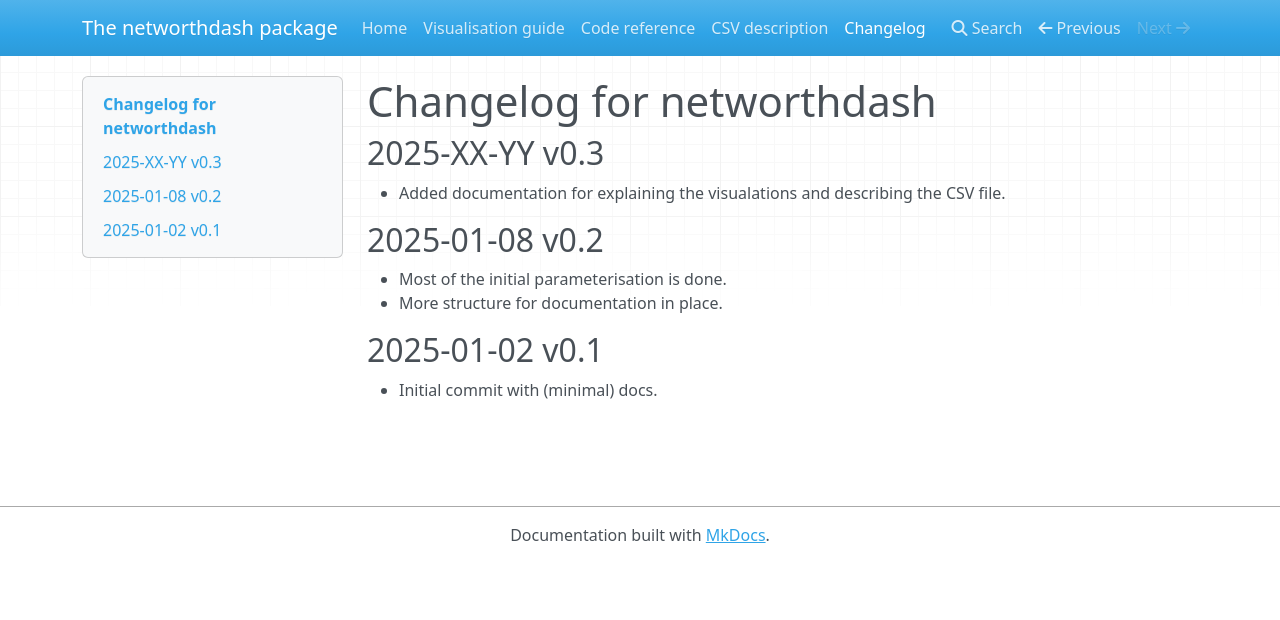
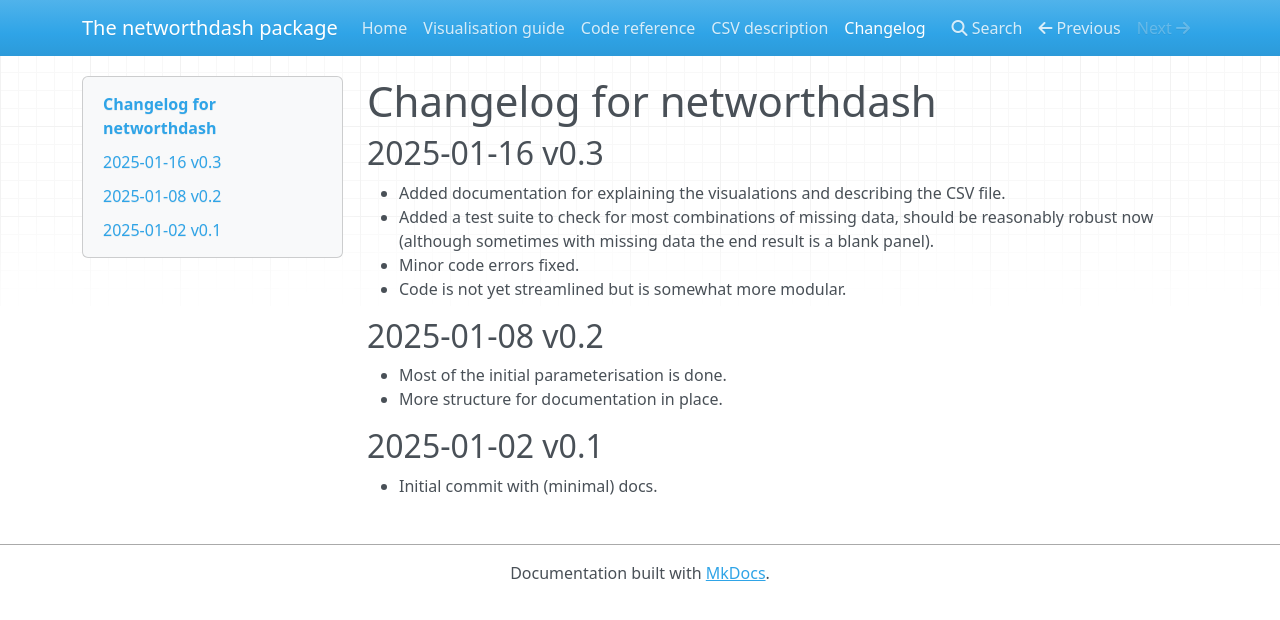
Before and after one commit to wspr/networthdash, an MkDocs documentation site: the page built from docs/CHANGELOG.md, in a window 1280 px wide. Shown: the top 620 px of the page. Built offline with MkDocs 1.6.1, drawn with Linux system fonts in a browser that asks for light colours; nearby versions of some CDN libraries.

```diff
--- a/docs/CHANGELOG.md
+++ b/docs/CHANGELOG.md
@@ -1,14 +1,19 @@
 # Changelog for networthdash
 
-## 2025-XX-YY v0.3
+## 2025-01-16 v0.3
 
 * Added documentation for explaining the visualations and describing the CSV file.
+* Added a test suite to check for most combinations of missing data, should be reasonably robust now (although sometimes with missing data the end result is a blank panel).
+* Minor code errors fixed.
+* Code is not yet streamlined but is somewhat more modular.
+
 
 ## 2025-01-08 v0.2
 
 * Most of the initial parameterisation is done.
 * More structure for documentation in place.
 
+
 ## 2025-01-02 v0.1
 
 * Initial commit with (minimal) docs.
--- a/pyproject.toml
+++ b/pyproject.toml
@@ -5,7 +5,7 @@ build-backend = "hatchling.build"
 
 [project]
 name = "networthdash"
-version = "0.3"
+version = "0.4"
 
 description = "Net worth dashboard"
 readme = "README.md"
```
